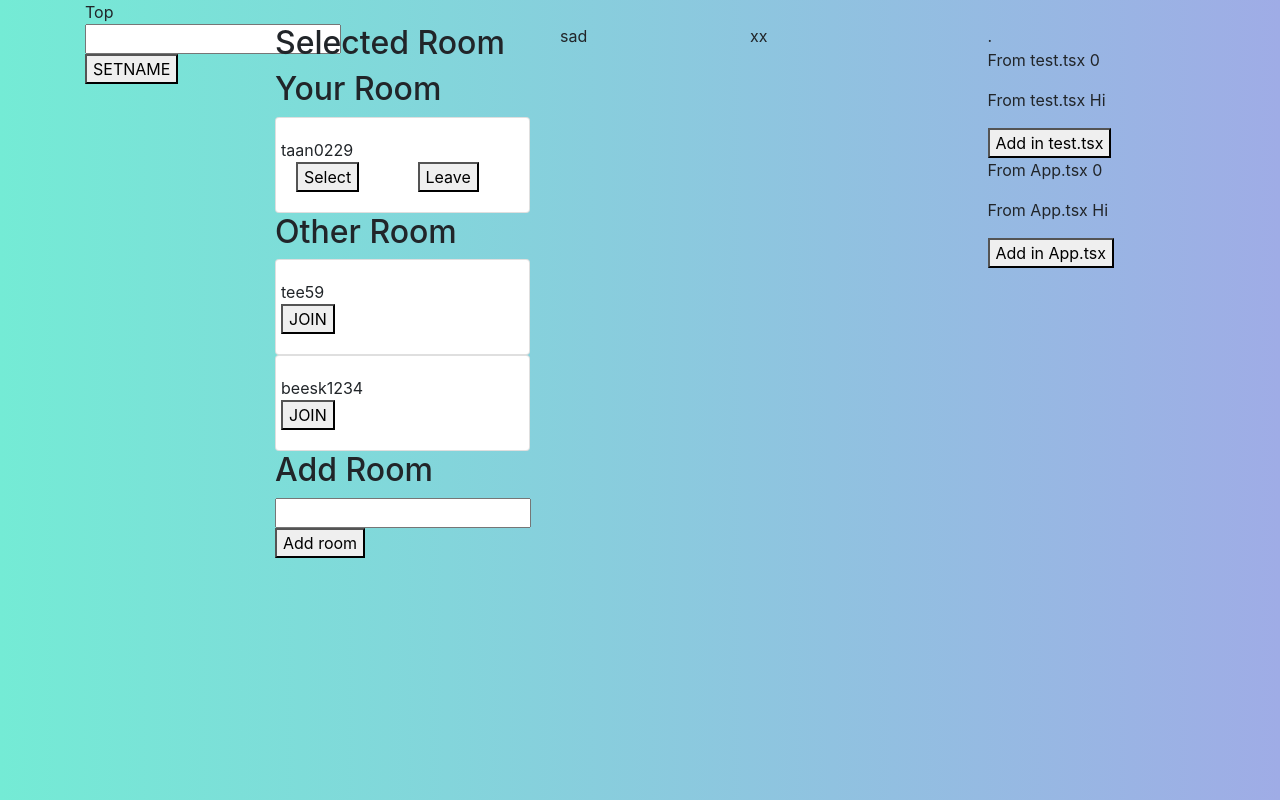
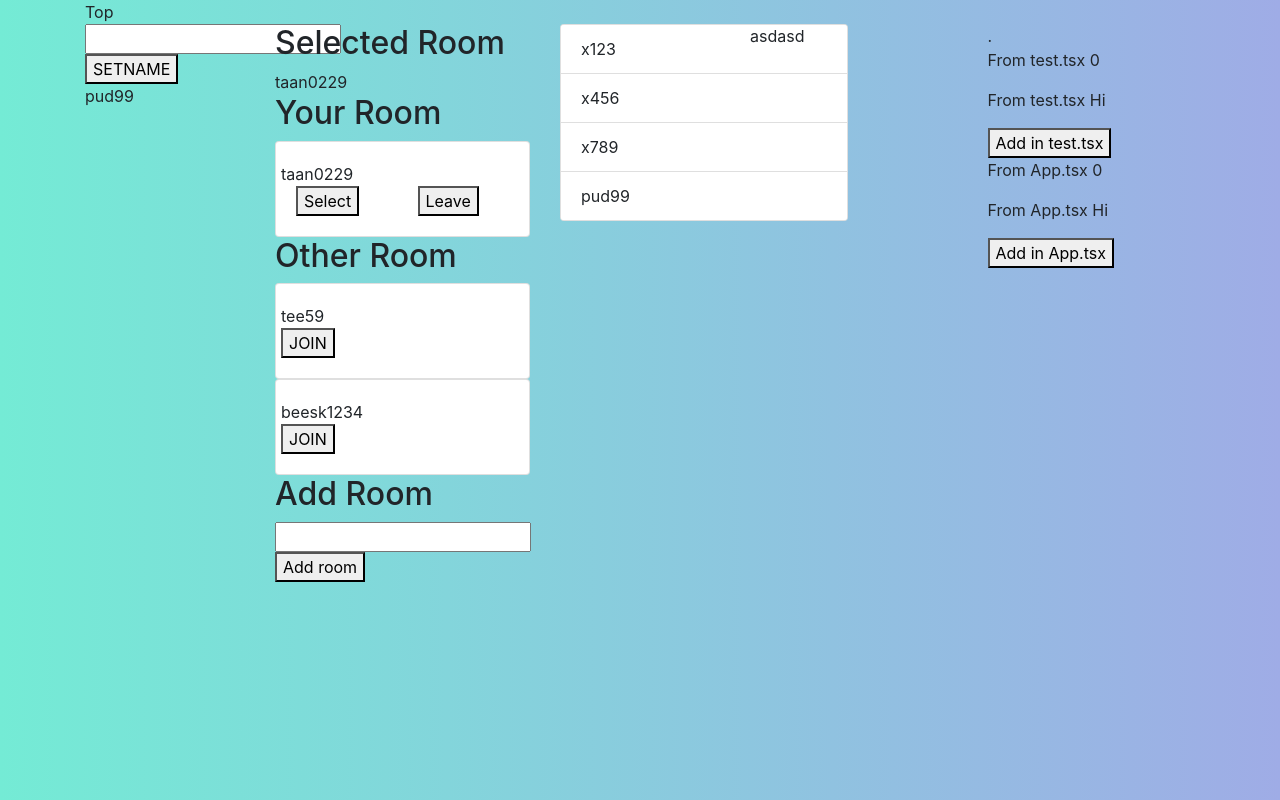
Before and after one commit to tirogen/Taan-Chat-System, a React (Create React App) app in the folder Frontend/: page / in a window 1280 px wide. Built offline with nearby package versions, Linux system fonts and the light colour scheme; no server answers.

Commit message:
room component

```diff
--- a/Frontend/src/components/Chat.tsx
+++ b/Frontend/src/components/Chat.tsx
@@ -13,7 +13,7 @@ class Chat extends Component {
   render() {
     return (
         <div>
-          xx
+        asdasd
         </div>
     );
   }
--- a/Frontend/src/components/Member.tsx
+++ b/Frontend/src/components/Member.tsx
@@ -3,34 +3,31 @@ import { ListGroup, Card } from 'react-bootstrap';
 import { useSelector, useDispatch } from 'react-redux';
 import { AppState } from './../store';
 import { setName } from './../store/actions'
+import { MemberState } from './../store/type'
 
 const Member: React.FC = () => {
 
   const { selectedRoom } = useSelector((state: AppState) => state.room)
-  const { members } = useSelector((state: AppState) => state.member)
+  const { members } : MemberState = useSelector((state: AppState) => state.member)
 
-  members.map((xx: any) => console.log(xx))
-
-  /*const listMembers: JSX.Element[] = [];
-  members.map((member: {
-    member: string,
-    room: string
-  }) => {
+  const listMembers: JSX.Element[] = [];
+  members.map((member: any) => {
     if(member.room === selectedRoom)
       listMembers.push(<ListGroup.Item>{member.member}</ListGroup.Item>)
-  })*/
+  })
 
-  /*const roomMembers: JSX.Element[] = [
+  const roomMembers: JSX.Element[] = [
     <Card style={{ width: '18rem' }}>
       <ListGroup variant="flush">
         {listMembers}
       </ListGroup>
     </Card>
-  ];*/
+  ];
 
+  console.log(listMembers)
   return (
     <>
-      sad
+      {roomMembers}
     </>
   )
 }
--- a/Frontend/src/components/Room.tsx
+++ b/Frontend/src/components/Room.tsx
@@ -2,10 +2,11 @@ import React, { useRef } from 'react';
 import { Row, Col, Card } from 'react-bootstrap';
 import { useSelector, useDispatch } from 'react-redux';
 import { AppState } from './../store';
-import { selectRoom, joinRoom, leaveRoom, addRoom } from './../store/actions'
+import { selectRoom, joinRoom, leaveRoom, addRoom, leaveMember, joinMember } from './../store/actions'
 
 const Room: React.FC = () => {
 
+  const { name } = useSelector((state: AppState) => state.client)
   const room = useSelector((state: AppState) => state.room)
   const dispatch = useDispatch();
   const inputRoom = useRef<HTMLInputElement>(null);
@@ -17,7 +18,10 @@ const Room: React.FC = () => {
         <Row>{room}</Row>
         <Row>
           <Col><button onClick={() => dispatch(selectRoom(room))}>Select</button></Col>
-          <Col><button onClick={() => dispatch(leaveRoom(room))}>Leave</button></Col>
+          <Col><button onClick={() => {
+            dispatch(leaveRoom(room))
+            dispatch(leaveMember(name, room))
+          }}>Leave</button></Col>
         </Row>
       </Card>
     )
@@ -28,7 +32,10 @@ const Room: React.FC = () => {
     otherRooms.push(
       <Card body>
         <Row>{room}</Row>
-        <Row><button onClick={() => dispatch(joinRoom(room))}>JOIN</button></Row>
+        <Row><button onClick={() => {
+          dispatch(joinRoom(room))
+          dispatch(joinMember(name, room))
+        }}>JOIN</button></Row>
       </Card>
     )
   })
--- a/Frontend/src/store/reducers/clientReducer.ts
+++ b/Frontend/src/store/reducers/clientReducer.ts
@@ -1,7 +1,7 @@
 import { ClientAction, ClientState } from './../type';
 
 const initialState: ClientState = {
-  name: ''
+  name: 'pud99'
 }
 
 const clientReducer = (state = initialState, action: ClientAction) => {
--- a/Frontend/src/store/reducers/memberReducer.ts
+++ b/Frontend/src/store/reducers/memberReducer.ts
@@ -11,6 +11,10 @@ const initialState: MemberState = {
   },
   {
     member: 'x789',
+    room: 'taan0229'
+  },
+  {
+    member: 'pud99',
     room: 'taan0229'
   }]
 }
--- a/Frontend/src/store/reducers/roomReducer.ts
+++ b/Frontend/src/store/reducers/roomReducer.ts
@@ -1,7 +1,7 @@
 import { RoomAction, RoomState } from './../type';
 
 const initialState: RoomState = {
-  selectedRoom: '',
+  selectedRoom: 'taan0229',
   yourRooms: ['taan0229'],
   otherRooms: ['tee59', 'beesk1234']
 }
```
